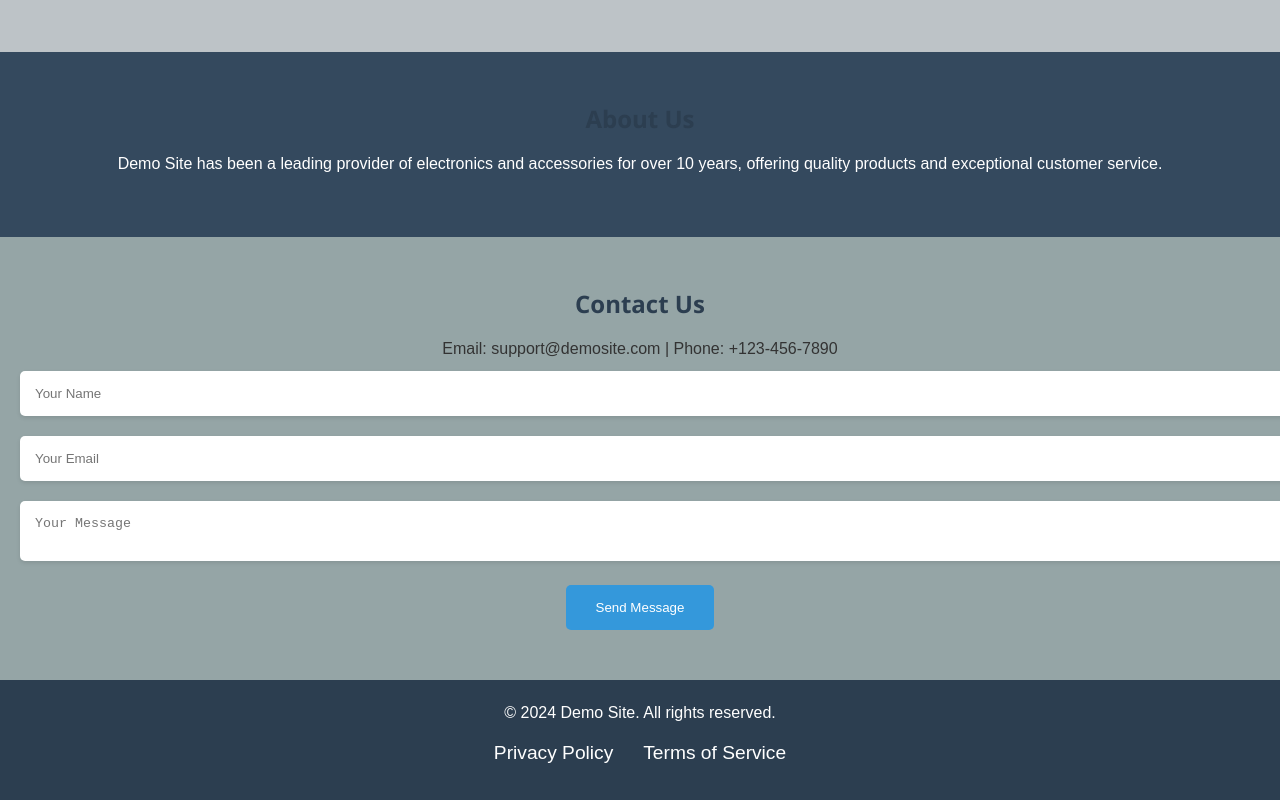
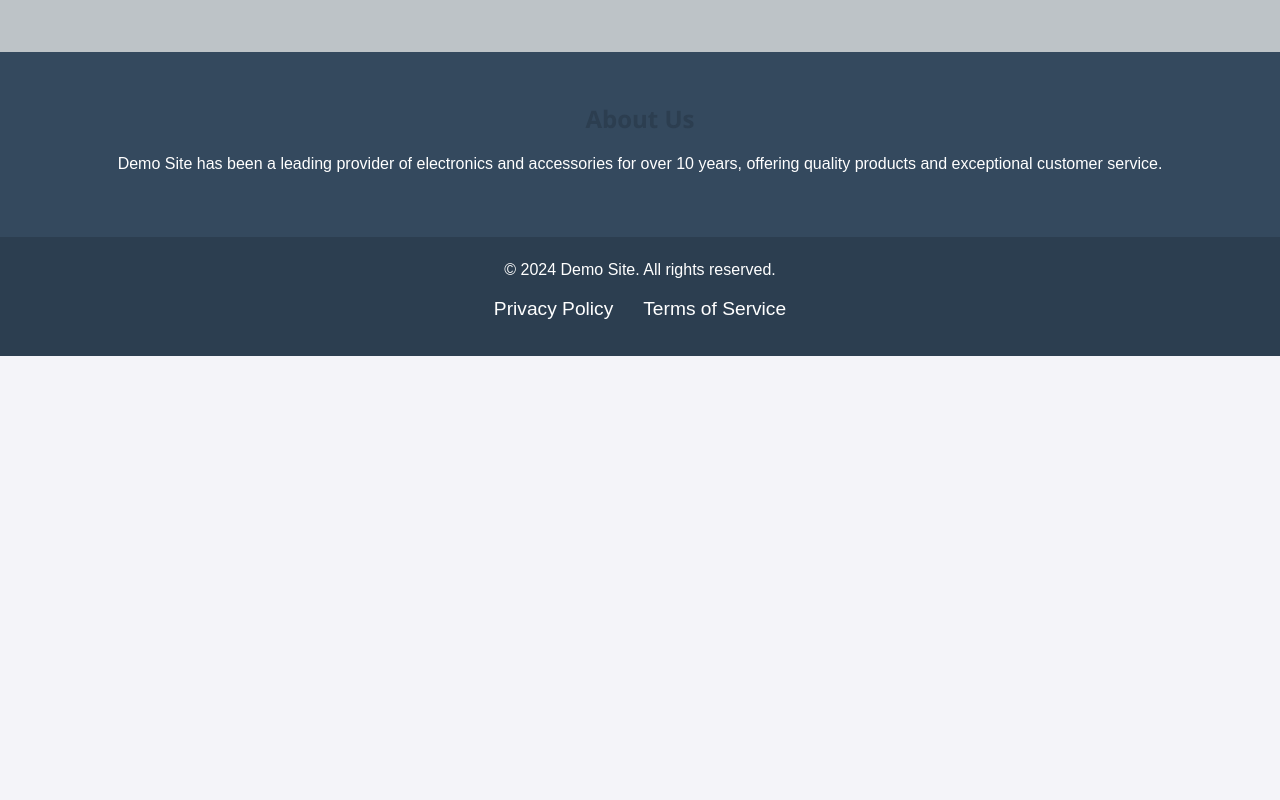
Before and after one commit to dearaditya/demo.github.io, a plain HTML site: page index.html in a window 1280 px wide. Shown: the part 1406-2206 px from the top of the page. After the commit the page ends 1762 px from the top, so only its background shows below. Drawn offline with Linux system fonts and the light colour scheme.

Commit message:
Update index.html
add new file
1. service.html
2. product.html
3. service.html
4.about.html

```diff
--- a/index.html
+++ b/index.html
@@ -21,10 +21,10 @@
         <nav>
             <ul>
                 <li><a href="#home">Home</a></li>
-                <li><a href="#products">Products</a></li>
-                <li><a href="#services">Services</a></li>
-                <li><a href="#about">About Us</a></li>
-                <li><a href="#contact">Contact</a></li>
+                <li><a href="products.html">Products</a></li>
+                <li><a href="services.html">Services</a></li>
+                <li><a href="about.html">About Us</a></li>
+                <li><a href="contact.html">Contact</a></li>
             </ul>
         </nav>
     </header>
@@ -81,17 +81,6 @@
         <p>Demo Site has been a leading provider of electronics and accessories for over 10 years, offering quality products and exceptional customer service.</p>
     </section>
 
-    <!-- Contact Section -->
-    <section id="contact" class="contact">
-        <h2>Contact Us</h2>
-        <p>Email: support@demosite.com | Phone: +123-456-7890</p>
-        <form>
-            <input type="text" name="name" placeholder="Your Name" required>
-            <input type="email" name="email" placeholder="Your Email" required>
-            <textarea name="message" placeholder="Your Message" required></textarea>
-            <button type="submit">Send Message</button>
-        </form>
-    </section>
 
     <!-- Footer Section -->
     <footer>
```
